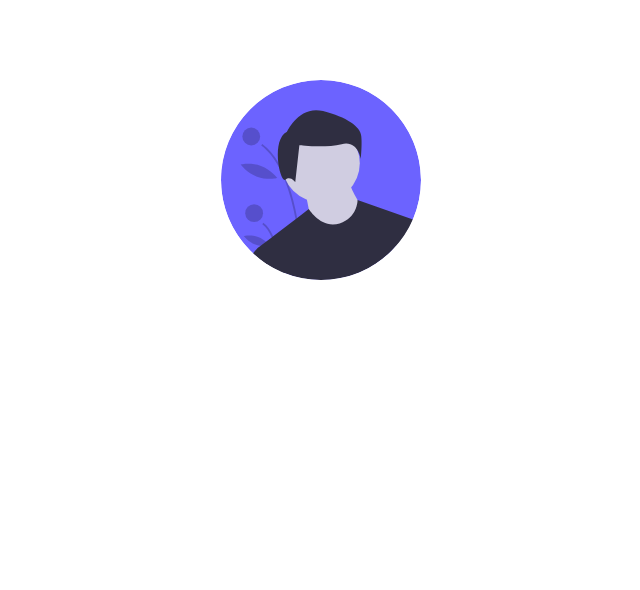
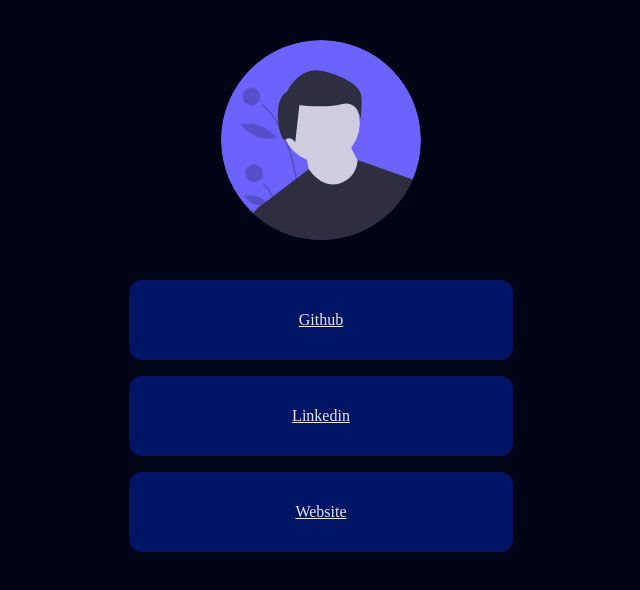
Before and after one commit to RianVitor26/RianVitor26-Links, a React (Vite) app in the folder links/: page / in a window 1280 px wide. Shown: the top 590 px of the page, without its empty margins (319-959 px from the left). Built offline with nearby package versions, Linux system fonts and the light colour scheme.

Commit message:
feat: adding links

```diff
--- a/links/src/App.jsx
+++ b/links/src/App.jsx
@@ -1,12 +1,14 @@
 import React from 'react'
 import { Avatar } from './components/avatar'
+import { GlobalStyle } from './styles/GlobalStyle'
+import { Links } from './components/Links'
 
 function App() {
-
-
   return (
     <>
       <Avatar />
+      <Links />
+      <GlobalStyle />
     </>
   )
 }
--- /dev/null
+++ b/links/src/components/Links/index.jsx
@@ -0,0 +1,12 @@
+import React from 'react'
+import * as C from './style'
+
+export const Links = () => {
+  return (
+    <C.Container>
+      <C.Link><a href="">Github</a></C.Link>
+      <C.Link><a href="">Linkedin</a></C.Link>
+      <C.Link><a href="">Website</a></C.Link>
+    </C.Container>
+  )
+}
--- /dev/null
+++ b/links/src/components/Links/style.js
@@ -0,0 +1,33 @@
+import styled from 'styled-components'
+
+export const Container = styled.div`
+width: 30%;
+margin: 0 auto;
+display: flex;
+flex-direction: column;
+align-items: center;
+margin-top: 5vh;
+`
+
+export const Link = styled.div`
+width: 100%;
+height: 10vh;
+margin-bottom: 2vh;
+
+a{
+    width: 100%;
+    height: 100%;
+    color: var(--link-color);
+    background-color: var(--link-bg);
+    display: flex;
+    justify-content: center;
+    align-items: center;
+    border-radius: 1vw;
+    transition: all ease .4s;
+
+    :hover{
+        background: var(--link-hover);
+        transform: translateY(-1vh);
+    }
+}
+`
--- a/links/src/components/avatar/style.js
+++ b/links/src/components/avatar/style.js
@@ -2,16 +2,15 @@ import styled from 'styled-components'
 
 export const Container = styled.div`
 width: 100%;
-height: 100vh;
 display: flex;
 justify-content: center;
-margin-top: 10vh;
+margin-top: 5vh;
 `
 export const Avatar = styled.div`
 width: 200px;
 height: 200px;
 border-radius: 50%;
-background-image: url('../../../public/avatar.svg');
+background-image: url('avatar.svg');
 background-repeat: no-repeat;
 background-size: cover;
 background-position: center;
--- /dev/null
+++ b/links/src/styles/GlobalStyle.jsx
@@ -0,0 +1,20 @@
+import { createGlobalStyle } from "styled-components";
+export const GlobalStyle = createGlobalStyle`
+*{
+    margin: 0;
+    padding: 0;
+    box-sizing: border-box;
+    list-style-type: none;
+}
+
+:root{
+    --body-bg: #000414;
+    --link-bg: #001466;
+    --link-hover: #0020a0;
+    --link-color: #e7e7e7;
+}
+
+body{
+    background: var(--body-bg);
+}
+`
```
Also changed, not shown: links/public/link.svg (added).
